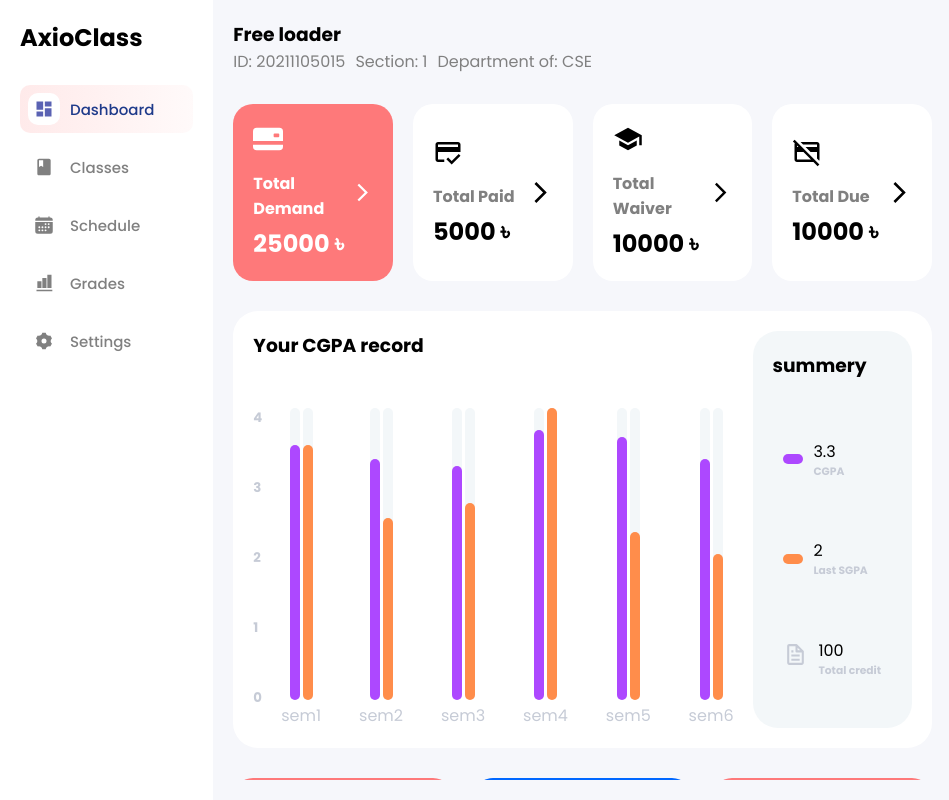
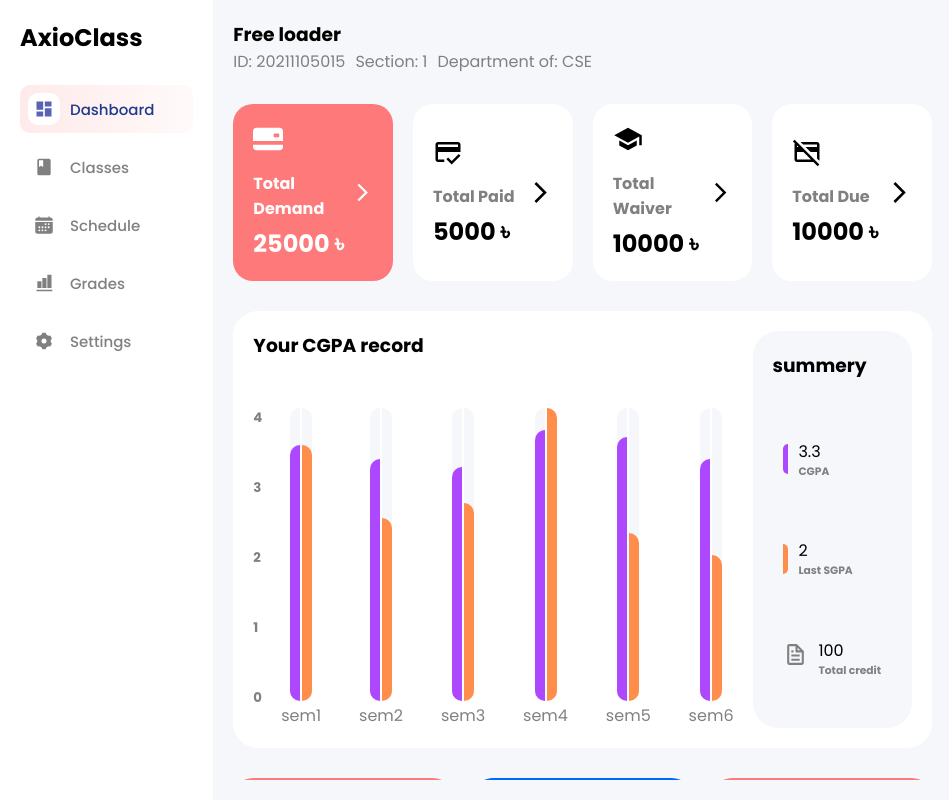
Before and after one commit to dev-faisal-ahmed/AxioClass-fr, a React (Vite) app: page / in a window 1280 px wide. Shown: the whole page, without its empty margins (0-949 px from the left). Built offline with nearby package versions, Linux system fonts and the light colour scheme.

Commit message:
cgpa beta 2

```diff
--- a/src/components/component_page/home_page/cgpa/Cgpa.jsx
+++ b/src/components/component_page/home_page/cgpa/Cgpa.jsx
@@ -56,13 +56,15 @@ const Cgpa = () => {
                   {/* cgpa */}
                   <div className="cgpa__div h-full flex flex-col-reverse">
                     <div
+                      title={item.cgpa}
                       style={{ height: `${(item.cgpa / 4) * 100}%` }}
                       className="w_full cgpa"
                     ></div>
                   </div>
                   {/* sgpa */}
-                  <div className="cgpa__div h-full flex flex-col-reverse">
+                  <div className="sgpa__div h-full flex flex-col-reverse">
                     <div
+                      title={item.sgpa}
                       style={{ height: `${(item.sgpa / 4) * 100}%` }}
                       className="w-full sgpa"
                     ></div>
--- a/src/components/component_page/home_page/cgpa/cgpa.css
+++ b/src/components/component_page/home_page/cgpa/cgpa.css
@@ -6,7 +6,7 @@
   background-color: #fff;
   border-radius: 25px;
   padding: 20px;
-  color: #c6cbd6;
+  color: #808080;
 }
 .cgpa__container {
   height: 350px;
@@ -15,23 +15,29 @@
 }
 .cgpa__parent__div {
   align-items: center;
-  gap: 3px;
+  gap: 2px;
 }
 .cgpa__div {
   width: 10px;
-  border-radius: 25px;
+  border-radius: 25px 0px 0px 25px;
   background: #000;
-  background-color: #f3f7f9;
+  background-color: #F6F7FB;
+}
+.sgpa__div {
+  width: 10px;
+  border-radius: 0px 25px 25px 0px;
+  background: #000;
+  background-color: #F6F7FB;
 }
 .cgpa {
   /* height: 30px; */
   background-color: rgb(173, 72, 255);
-  border-radius: 25px;
+  border-radius: 25px 0px 0px 25px;
 }
 .sgpa {
   /* height: 30px; */
   background-color: rgb(255, 141, 75);
-  border-radius: 25px;
+  border-radius: 0px 25px 25px 0px;
 }
 .cgpa__lvl {
   /* padding-right: 20px; */
--- a/src/components/component_page/home_page/cgpa/colorMarking/colorMarking.css
+++ b/src/components/component_page/home_page/cgpa/colorMarking/colorMarking.css
@@ -3,7 +3,7 @@
 }
 .color__body {
   width: 30%;
-  background-color: #f3f7f9;
+  background-color: #F6F7FB;
   border-radius: 25px;
   padding: 20px;
 }
@@ -18,14 +18,14 @@
   gap: 10px;
 }
 .cgpa__color {
-  width: 20px;
-  height: 10px;
+  width: 5px;
+  height: 30px;
   background-color: rgb(173, 72, 255);
-  border-radius: 25px;
+  border-radius: 25px 0 0 25px;
 }
 .sgpa__color {
-  width: 20px;
-  height: 10px;
+  width: 5px;
+  height: 30px;
   background-color: rgb(255, 141, 75);
-  border-radius: 25px;
+  border-radius: 0 25px 25px 0;
 }
```
